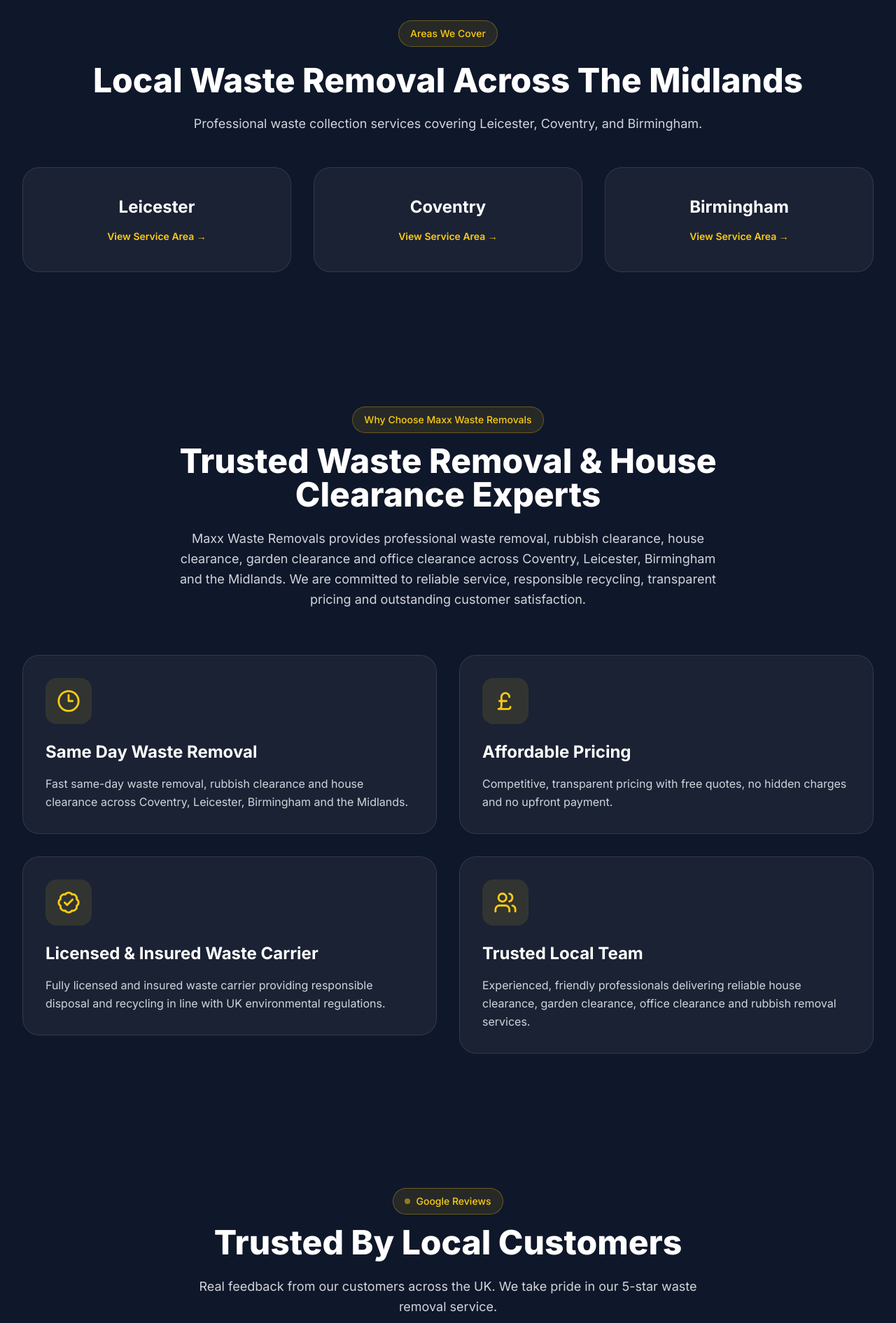
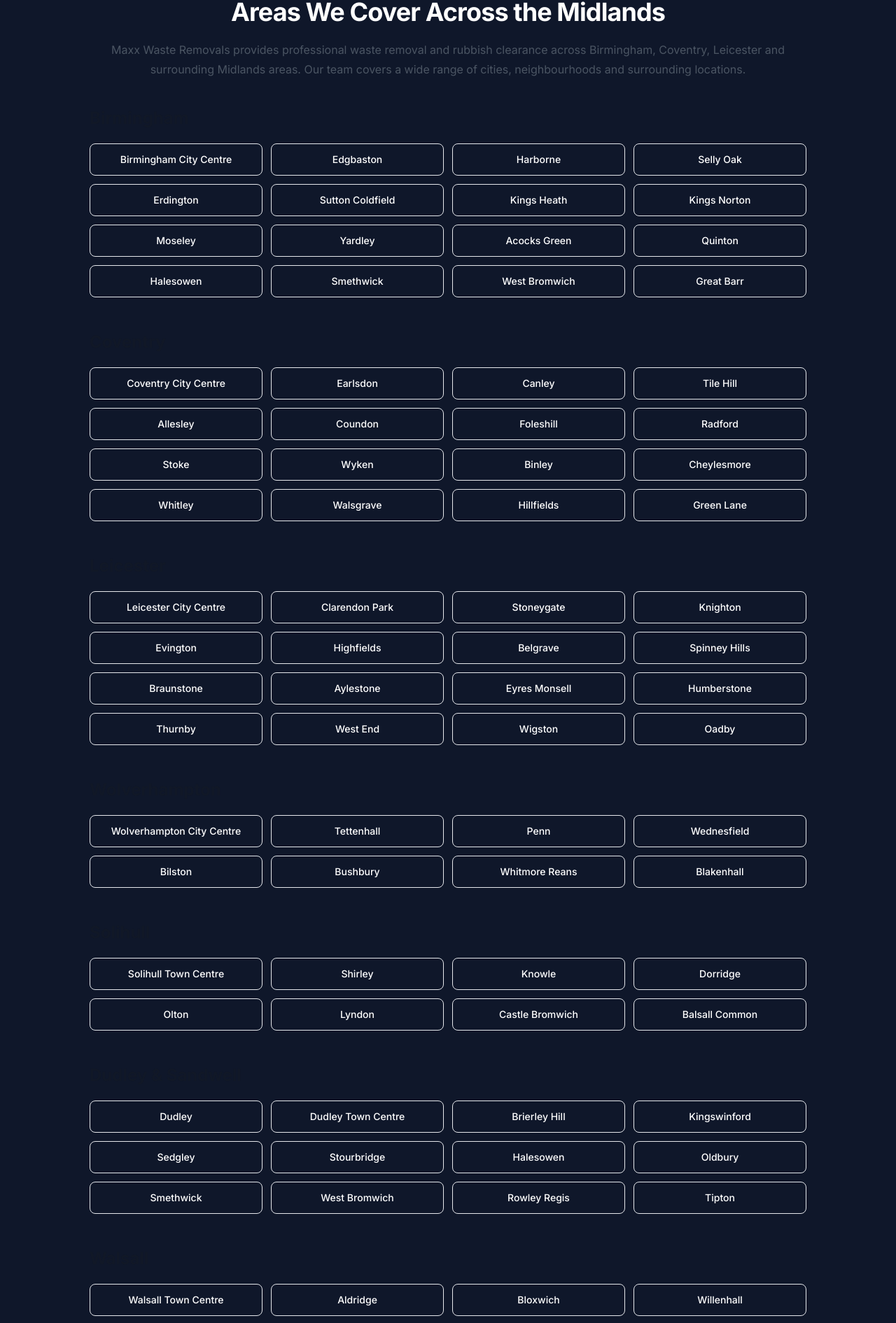
Before and after one commit to ytazam1009-web/maxx-waste-removals, a Next.js app: page / in a window 1280 px wide. Shown: the part 2275-4166 px from the top of the page at 70% size. Built offline with nearby package versions, Linux system fonts and the light colour scheme; no server answers.

Commit message:
Fix quote postcode emails and update homepage areas

```diff
--- a/app/api/contacts/route.js
+++ b/app/api/contacts/route.js
@@ -9,6 +9,7 @@
     const name = body?.name || "";
     const phone = body?.phone || "";
     const email = body?.email || "";
+    const postcode = body?.postcode || "";
     const city = body?.city || "Midlands";
     const message = body?.message || "";
 
@@ -35,7 +36,8 @@
                 <p style="margin: 10px 0; color: #4b5563;"><strong style="color: #07152f; width: 100px; display: inline-block;">Name:</strong> ${name}</p>
                 <p style="margin: 10px 0; color: #4b5563;"><strong style="color: #07152f; width: 100px; display: inline-block;">Phone:</strong> ${phone}</p>
                 <p style="margin: 10px 0; color: #4b5563;"><strong style="color: #07152f; width: 100px; display: inline-block;">Email:</strong> ${email}</p>
-              </div>
+              <p style="margin: 10px 0; color: #4b5563;"><strong style="color: #07152f; width: 100px; display: inline-block;">Postcode:</strong> ${postcode}</p>
+                </div>
 
               <div style="margin-bottom: 30px;">
                 <h3 style="color: #07152f; border-bottom: 2px solid #f6be00; display: inline-block; padding-bottom: 5px; margin-bottom: 20px;">Message</h3>
--- a/app/page.js
+++ b/app/page.js
@@ -146,10 +146,250 @@
         <ServicesGrid />
       </section>
 
-      {/* Areas */}
-      <section id="areas">
-        <AreasSection />
-      </section>
+
+{/* Midlands Areas We Cover */}
+<section id="areas" className="py-12 md:py-16">
+  <div className="mx-auto max-w-6xl px-4">
+    <div className="mx-auto max-w-5xl">
+      <div className="text-center">
+        <h2 className="text-3xl font-bold tracking-tight md:text-4xl">
+          Areas We Cover Across the Midlands
+        </h2>
+
+        <p className="mt-5 leading-7 text-gray-600">
+          Maxx Waste Removals provides professional waste removal and rubbish
+          clearance across Birmingham, Coventry, Leicester and surrounding
+          Midlands areas. Our team covers a wide range of cities,
+          neighbourhoods and surrounding locations.
+        </p>
+      </div>
+
+      {/* Birmingham */}
+      <div className="mt-10">
+        <h3 className="text-2xl font-bold text-gray-900">
+          Birmingham
+        </h3>
+
+        <div className="mt-5 grid grid-cols-2 gap-3 text-center sm:grid-cols-3 md:grid-cols-4">
+          {[
+            "Birmingham City Centre",
+            "Edgbaston",
+            "Harborne",
+            "Selly Oak",
+            "Erdington",
+            "Sutton Coldfield",
+            "Kings Heath",
+            "Kings Norton",
+            "Moseley",
+            "Yardley",
+            "Acocks Green",
+            "Quinton",
+            "Halesowen",
+            "Smethwick",
+            "West Bromwich",
+            "Great Barr",
+          ].map((area) => (
+            <div
+              key={area}
+              className="rounded-lg border px-3 py-3 text-sm font-medium transition hover:shadow-sm"
+            >
+              {area}
+            </div>
+          ))}
+        </div>
+      </div>
+
+      {/* Coventry */}
+      <div className="mt-12">
+        <h3 className="text-2xl font-bold text-gray-900">
+          Coventry
+        </h3>
+
+        <div className="mt-5 grid grid-cols-2 gap-3 text-center sm:grid-cols-3 md:grid-cols-4">
+          {[
+            "Coventry City Centre",
+            "Earlsdon",
+            "Canley",
+            "Tile Hill",
+            "Allesley",
+            "Coundon",
+            "Foleshill",
+            "Radford",
+            "Stoke",
+            "Wyken",
+            "Binley",
+            "Cheylesmore",
+            "Whitley",
+            "Walsgrave",
+            "Hillfields",
+            "Green Lane",
+          ].map((area) => (
+            <div
+              key={area}
+              className="rounded-lg border px-3 py-3 text-sm font-medium transition hover:shadow-sm"
+            >
+              {area}
+            </div>
+          ))}
+        </div>
+      </div>
+
+      {/* Leicester */}
+      <div className="mt-12">
+        <h3 className="text-2xl font-bold text-gray-900">
+          Leicester
+        </h3>
+
+        <div className="mt-5 grid grid-cols-2 gap-3 text-center sm:grid-cols-3 md:grid-cols-4">
+          {[
+            "Leicester City Centre",
+            "Clarendon Park",
+            "Stoneygate",
+            "Knighton",
+            "Evington",
+            "Highfields",
+            "Belgrave",
+            "Spinney Hills",
+            "Braunstone",
+            "Aylestone",
+            "Eyres Monsell",
+            "Humberstone",
+            "Thurnby",
+            "West End",
+            "Wigston",
+            "Oadby",
+          ].map((area) => (
+            <div
+              key={area}
+              className="rounded-lg border px-3 py-3 text-sm font-medium transition hover:shadow-sm"
+            >
+              {area}
+            </div>
+          ))}
+        </div>
+      </div>
+
+      {/* Wolverhampton */}
+      <div className="mt-12">
+        <h3 className="text-2xl font-bold text-gray-900">
+          Wolverhampton
+        </h3>
+
+        <div className="mt-5 grid grid-cols-2 gap-3 text-center sm:grid-cols-3 md:grid-cols-4">
+          {[
+            "Wolverhampton City Centre",
+            "Tettenhall",
+            "Penn",
+            "Wednesfield",
+            "Bilston",
+            "Bushbury",
+            "Whitmore Reans",
+            "Blakenhall",
+          ].map((area) => (
+            <div
+              key={area}
+              className="rounded-lg border px-3 py-3 text-sm font-medium transition hover:shadow-sm"
+            >
+              {area}
+            </div>
+          ))}
+        </div>
+      </div>
+
+      {/* Solihull */}
+      <div className="mt-12">
+        <h3 className="text-2xl font-bold text-gray-900">
+          Solihull
+        </h3>
+
+        <div className="mt-5 grid grid-cols-2 gap-3 text-center sm:grid-cols-3 md:grid-cols-4">
+          {[
+            "Solihull Town Centre",
+            "Shirley",
+            "Knowle",
+            "Dorridge",
+            "Olton",
+            "Lyndon",
+            "Castle Bromwich",
+            "Balsall Common",
+          ].map((area) => (
+            <div
+              key={area}
+              className="rounded-lg border px-3 py-3 text-sm font-medium transition hover:shadow-sm"
+            >
+              {area}
+            </div>
+          ))}
+        </div>
+      </div>
+
+      {/* Dudley & Sandwell */}
+      <div className="mt-12">
+        <h3 className="text-2xl font-bold text-gray-900">
+          Dudley & Sandwell
+        </h3>
+
+        <div className="mt-5 grid grid-cols-2 gap-3 text-center sm:grid-cols-3 md:grid-cols-4">
+          {[
+            "Dudley",
+            "Dudley Town Centre",
+            "Brierley Hill",
+            "Kingswinford",
+            "Sedgley",
+            "Stourbridge",
+            "Halesowen",
+            "Oldbury",
+            "Smethwick",
+            "West Bromwich",
+            "Rowley Regis",
+            "Tipton",
+          ].map((area) => (
+            <div
+              key={area}
+              className="rounded-lg border px-3 py-3 text-sm font-medium transition hover:shadow-sm"
+            >
+              {area}
+            </div>
+          ))}
+        </div>
+      </div>
+
+      {/* Walsall */}
+      <div className="mt-12">
+        <h3 className="text-2xl font-bold text-gray-900">
+          Walsall
+        </h3>
+
+        <div className="mt-5 grid grid-cols-2 gap-3 text-center sm:grid-cols-3 md:grid-cols-4">
+          {[
+            "Walsall Town Centre",
+            "Aldridge",
+            "Bloxwich",
+            "Willenhall",
+            "Pelsall",
+            "Streetly",
+            "Brownhills",
+            "Rushall",
+          ].map((area) => (
+            <div
+              key={area}
+              className="rounded-lg border px-3 py-3 text-sm font-medium transition hover:shadow-sm"
+            >
+              {area}
+            </div>
+          ))}
+        </div>
+      </div>
+
+      <p className="mt-10 text-center leading-7 text-gray-600">
+        If your area isn't listed above, contact Maxx Waste Removals anyway.
+        We cover many surrounding Midlands locations and can confirm whether
+        we can collect from your postcode.
+      </p>
+    </div>
+  </div>
+</section>
+
 
       {/* Why Choose Us */}
       <WhyChooseUs />
@@ -314,75 +554,7 @@
         </div>
       </section>
 
-      {/* Waste Carrier Information */}
-      <section className="py-12 md:py-16">
-        <div className="mx-auto max-w-6xl px-4">
-          <div className="mx-auto max-w-4xl text-center">
-            <h2 className="text-3xl font-bold tracking-tight md:text-4xl">
-              Registered Waste Carrier
-            </h2>
-
-            <p className="mt-5 leading-8 text-gray-600">
-              Maxx Waste Removals is registered with the Environment Agency as
-              a waste carrier. Our registration gives customers an additional
-              way to verify that waste is being collected and transported by a
-              registered waste carrier.
-            </p>
-
-            <div className="mx-auto mt-8 max-w-xl rounded-xl border p-6 text-left">
-              <div className="space-y-4">
-                <div>
-                  <p className="text-sm font-medium text-gray-500">
-                    Environment Agency Waste Carrier Registration
-                  </p>
-
-                  <p className="mt-1 text-xl font-bold">
-                    MAXX WASTE REMOVALS SERVICES LTD
-                  </p>
-                </div>
-
-                <div>
-                  <p className="text-sm font-medium text-gray-500">
-                    Registration Number
-                  </p>
-
-                  <p className="mt-1 text-lg font-semibold">
-                    CBDU643399
-                  </p>
-                </div>
-
-                <div>
-                  <p className="text-sm font-medium text-gray-500">
-                    Registration Type
-                  </p>
-
-                  <p className="mt-1 text-lg font-semibold">
-                    Carrier Dealer - Upper Tier
-                  </p>
-                </div>
-              </div>
-
-              <div className="mt-6">
-                <a
-                  href="https://environment.data.gov.uk/public-register/waste-carriers-brokers/registration/CBDU643399"
-                  target="_blank"
-                  rel="noopener noreferrer"
-                  className="inline-flex w-full items-center justify-center rounded-lg border px-6 py-3 font-semibold shadow-sm transition hover:shadow-md sm:w-auto"
-                >
-                  Verify Waste Carrier Registration
-                </a>
-              </div>
-
-              <p className="mt-4 text-sm leading-6 text-gray-500">
-                Verification opens the official Environment Agency public
-                register for our registration.
-              </p>
-            </div>
-          </div>
-        </div>
-      </section>
-
-      {/* Service & Location Links */}
+            {/* Service & Location Links */}
       <section className="py-12 md:py-16">
         <div className="mx-auto max-w-6xl px-4">
           <div className="mx-auto max-w-4xl">
```
